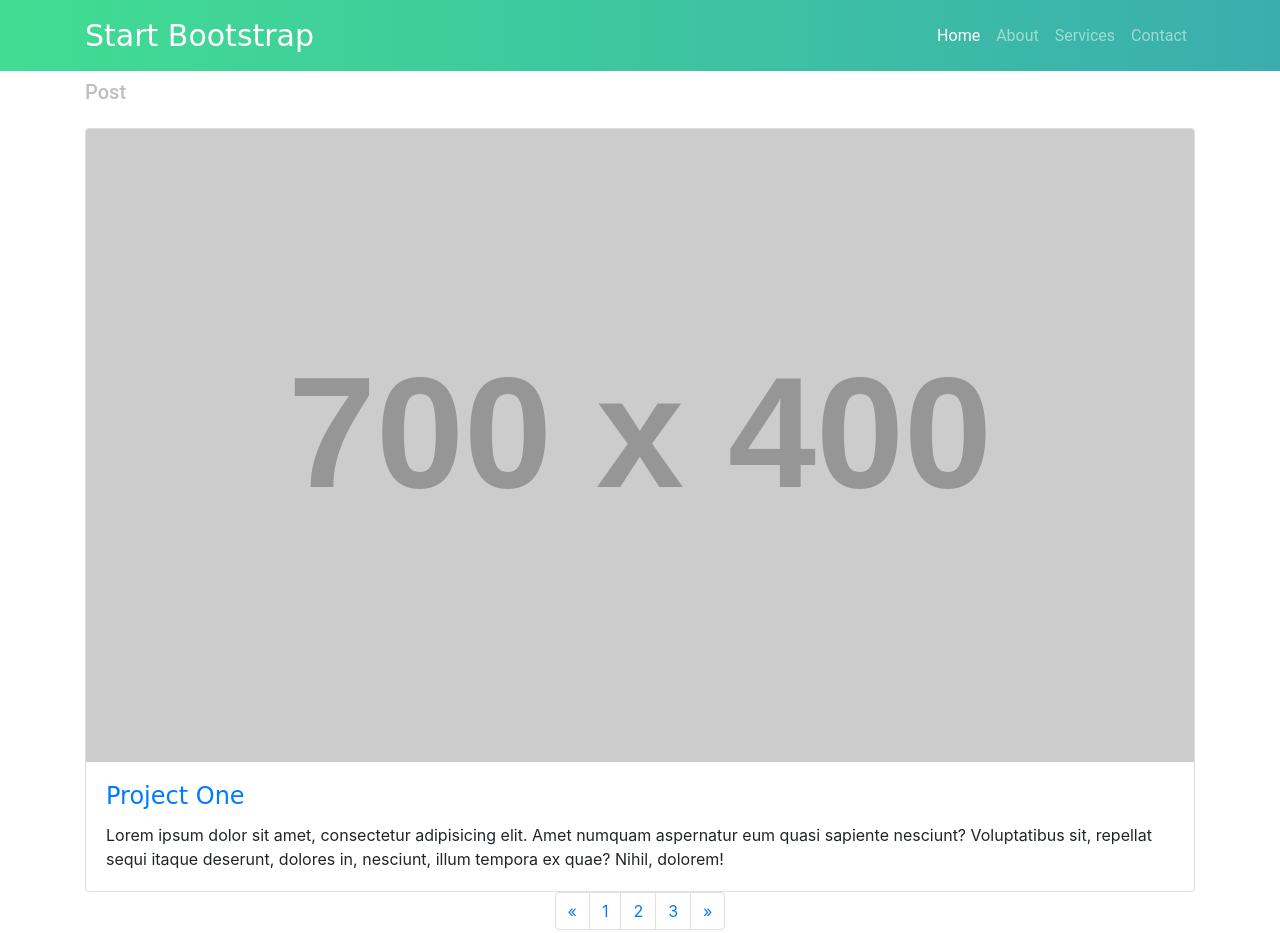
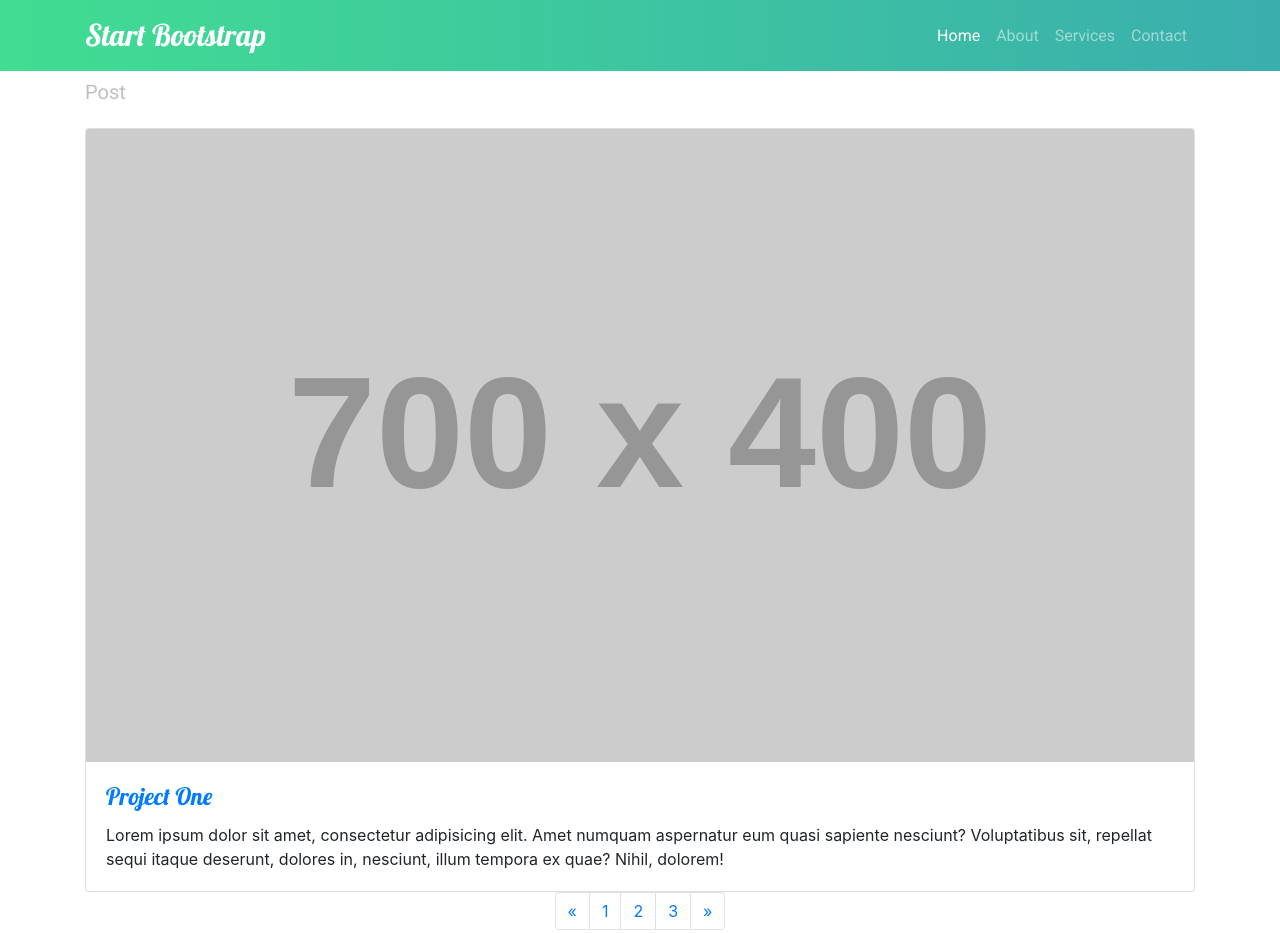
Before and after one commit to yanesroann/spartahacks2018, a website: page post.html in a window 1280 px wide. Shown: the top 933 px of the page. Drawn offline with Linux system fonts and the light colour scheme; placeholder pictures from the web are drawn by us.

Commit message:
style for post

```diff
--- a/post.html
+++ b/post.html
@@ -15,6 +15,10 @@
 
     <!-- Custom styles for this template -->
     <link href="css/4-col-portfolio.css" rel="stylesheet">
+
+    <!-- Custom fonts -->
+    <link href="https://fonts.googleapis.com/css?family=Lobster|Roboto" rel="stylesheet">
+
 
   </head>
 
```
